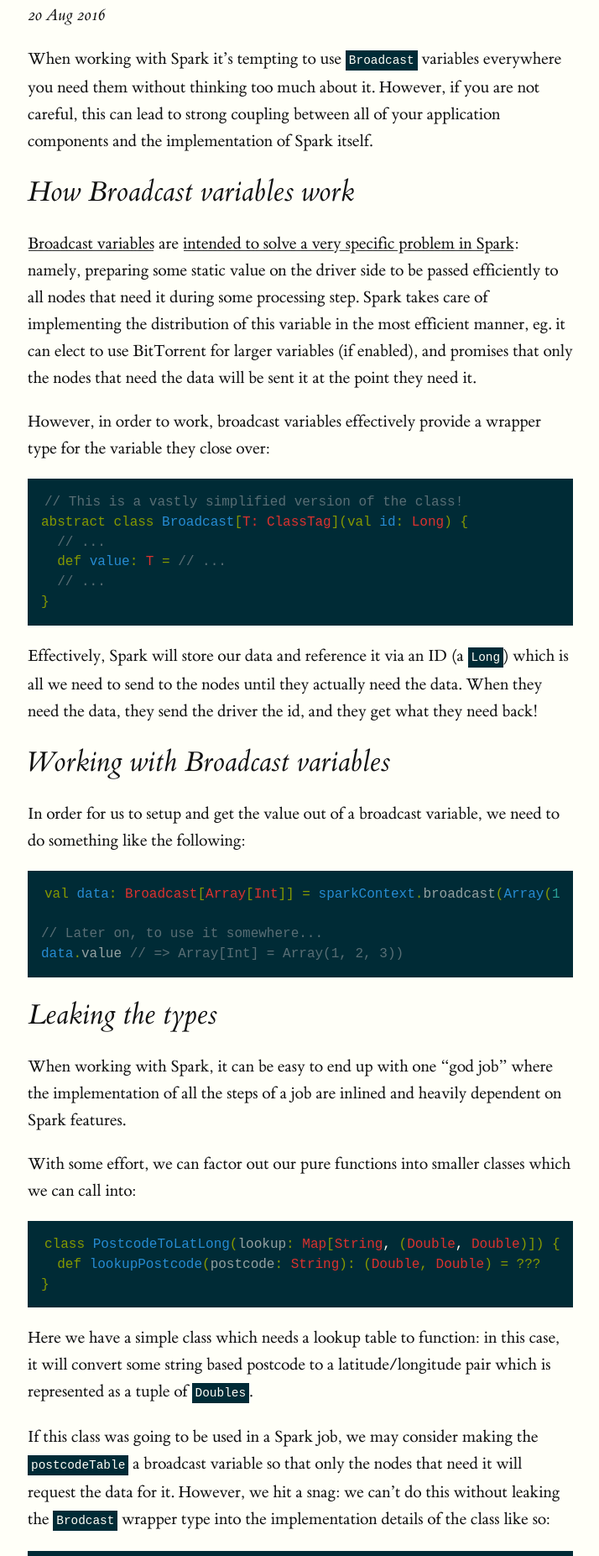
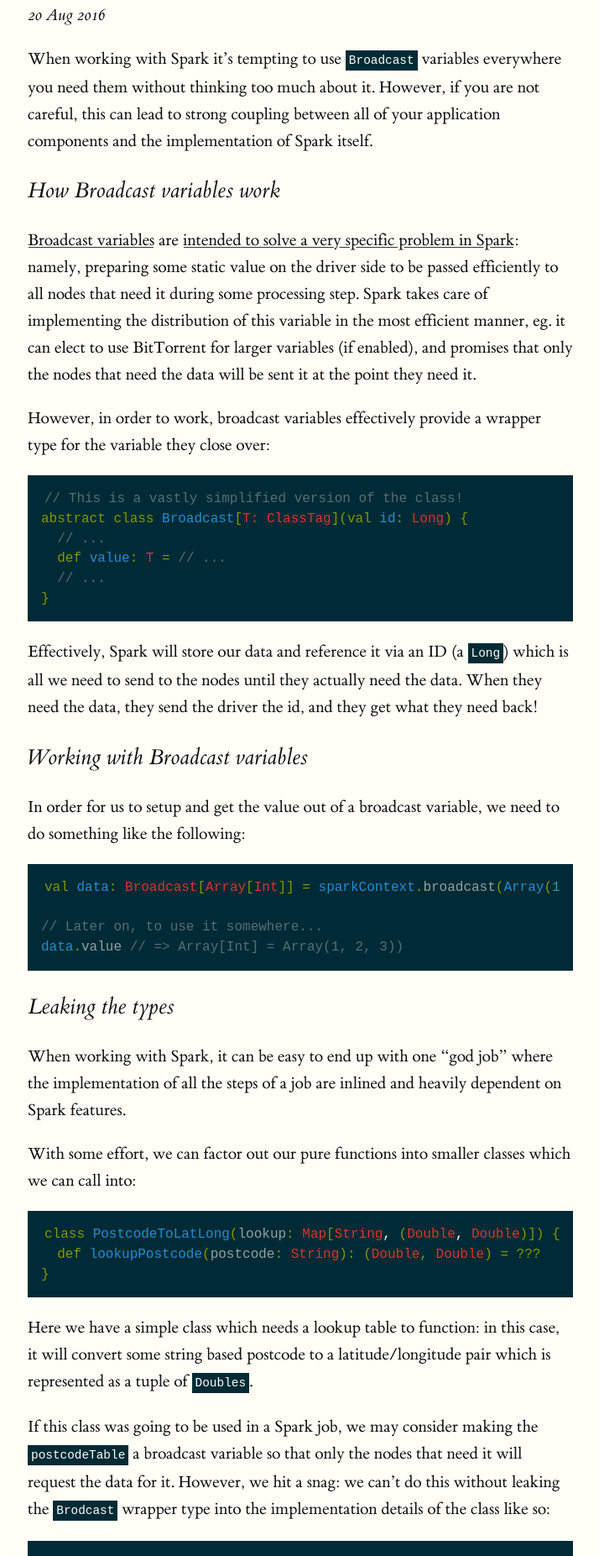
Before and after one commit to nathankleyn/nathankleyn.github.io, a Jekyll site: the page built from _posts/2016-08-20-stopping-spark-broadcast-vars-from-leaking-throughout-your-app.md, in a window 1280 px wide. Shown: the part 467-2320 px from the top of the page at 84% size, without its empty margins (127-841 px from the left). Built offline with Jekyll 4.4.1, drawn with Linux system fonts in a browser that asks for light colours.

````diff
--- a/_posts/2016-08-20-stopping-spark-broadcast-vars-from-leaking-throughout-your-app.md
+++ b/_posts/2016-08-20-stopping-spark-broadcast-vars-from-leaking-throughout-your-app.md
@@ -5,7 +5,7 @@ title: Stopping Spark Broadcast Variables From Leaking Throughout Your Applicati
 
 When working with Spark it's tempting to use `Broadcast` variables everywhere you need them without thinking too much about it. However, if you are not careful, this can lead to strong coupling between all of your application components and the implementation of Spark itself.
 
-## How Broadcast variables work
+### How Broadcast variables work
 
 [Broadcast variables](https://spark.apache.org/docs/latest/programming-guide.html#broadcast-variables) are [intended to solve a very specific problem in Spark](https://jaceklaskowski.gitbooks.io/mastering-apache-spark/content/spark-broadcast.html): namely, preparing some static value on the driver side to be passed efficiently to all nodes that need it during some processing step. Spark takes care of implementing the distribution of this variable in the most efficient manner, eg. it can elect to use BitTorrent for larger variables (if enabled), and promises that only the nodes that need the data will be sent it at the point they need it.
 
@@ -22,7 +22,7 @@ abstract class Broadcast[T: ClassTag](val id: Long) {
 
 Effectively, Spark will store our data and reference it via an ID (a `Long`) which is all we need to send to the nodes until they actually need the data. When they need the data, they send the driver the id, and they get what they need back!
 
-## Working with Broadcast variables
+### Working with Broadcast variables
 
 In order for us to setup and get the value out of a broadcast variable, we need to do something like the following:
 
@@ -33,7 +33,7 @@ val data: Broadcast[Array[Int]] = sparkContext.broadcast(Array(1, 2, 3))
 data.value // => Array[Int] = Array(1, 2, 3))
 ```
 
-## Leaking the types
+### Leaking the types
 
 When working with Spark, it can be easy to end up with one "god job" where the implementation of all the steps of a job are inlined and heavily dependent on Spark features.
 
@@ -57,7 +57,7 @@ class PostcodeToLatLong(lookup: Broadcast[Map[String, (Double, Double)]]) {
 
 This is a nightmare for testing, as now we've gone from having a simple, pure class which can be unit tested easily to having a class that depends entirely on Spark implementation details and needs a `SparkContext` just to setup!
 
-## Abstracting away the broadcast functionality
+### Abstracting away the broadcast functionality
 
 Thankfully, we can solve this using a trait that abstracts what we actually care about: that the thing we have passed is lazy and will only be grabbed when we call `.value` on it!
 
--- a/css/styles.scss
+++ b/css/styles.scss
@@ -56,6 +56,12 @@ h2 {
   font-style: italic;
   font-weight: 400;
   font-size: 2.2rem;
+}
+
+h3 {
+  font-style: italic;
+  font-weight: 400;
+  font-size: 1.7rem;
 }
 
 nav ol {
````
